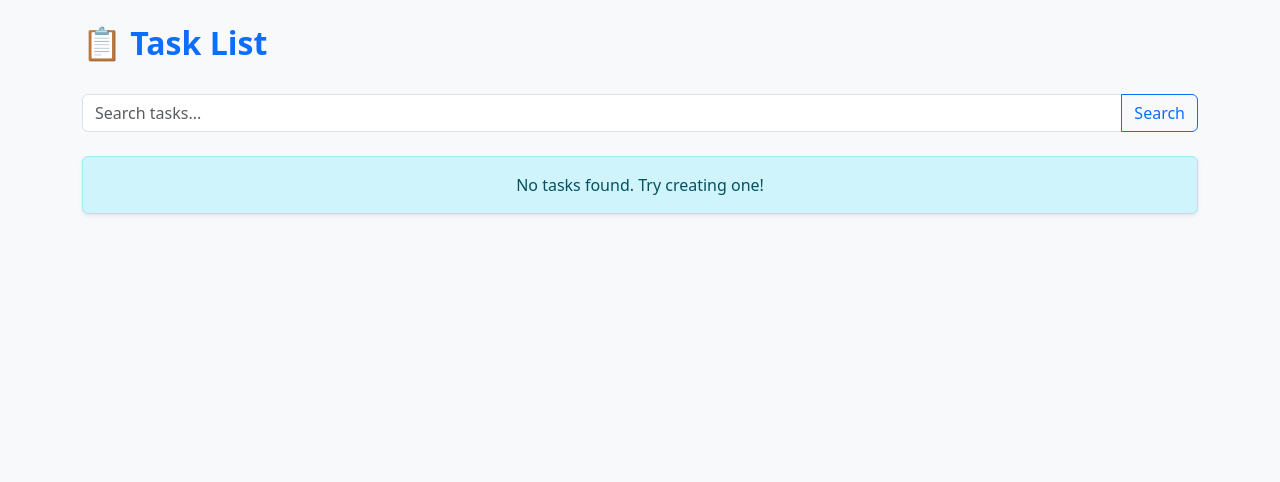
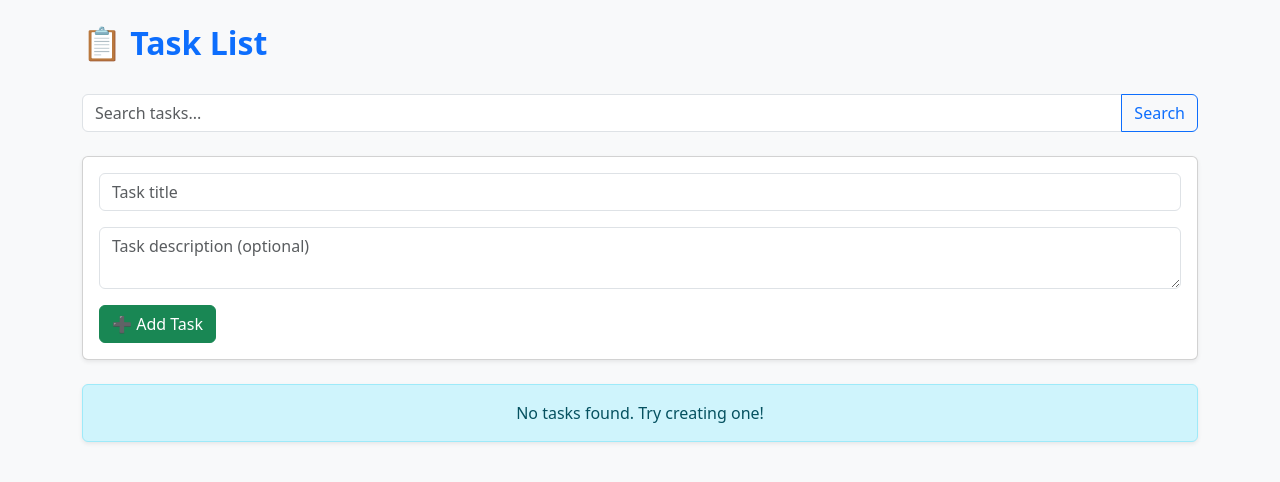
Before and after one commit to Kalpi2002/flask-lite-project, a Flask app: page / in a window 1280 px wide. Shown: the part 56-538 px from the top of the page. Run offline with Flask 3, Linux system fonts and the light colour scheme; data that the repository does not hold is empty.

Commit message:
Update list.html

```diff
--- a/templates/list.html
+++ b/templates/list.html
@@ -12,6 +12,21 @@
   <button class="btn btn-outline-primary" type="submit">Search</button>
 </form>
 
+<!-- Add Task form -->
+<div class="card mb-4 shadow-sm">
+  <div class="card-body">
+    <form method="post" action="{{ url_for('add_task') }}">
+      <div class="mb-3">
+        <input type="text" class="form-control" name="title" placeholder="Task title" required>
+      </div>
+      <div class="mb-3">
+        <textarea class="form-control" name="description" placeholder="Task description (optional)"></textarea>
+      </div>
+      <button type="submit" class="btn btn-success">➕ Add Task</button>
+    </form>
+  </div>
+</div>
+
 <!-- Task list -->
 <div class="row g-3">
   {% for t in tasks %}
@@ -21,6 +36,7 @@
           <h5 class="card-title text-dark">{{ t.title }}</h5>
           <p class="card-text text-muted">{{ t.description or 'No description' }}</p>
           <p class="small text-secondary">🕒 {{ t.created_at.strftime('%Y-%m-%d %H:%M') }}</p>
+          <a href="{{ url_for('delete_confirm', task_id=t.id) }}" class="btn btn-danger btn-sm">Delete</a>
         </div>
       </div>
     </div>
```
